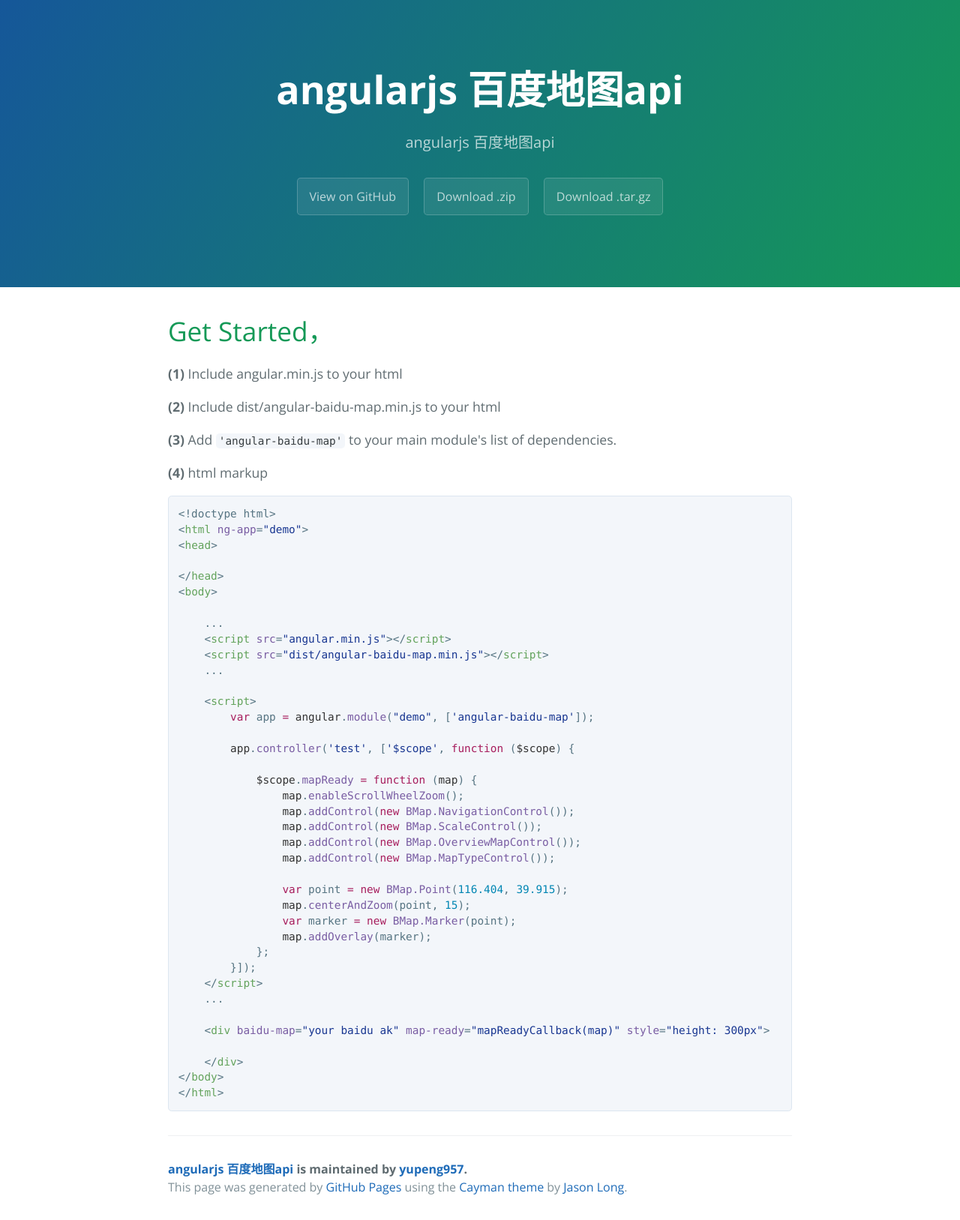
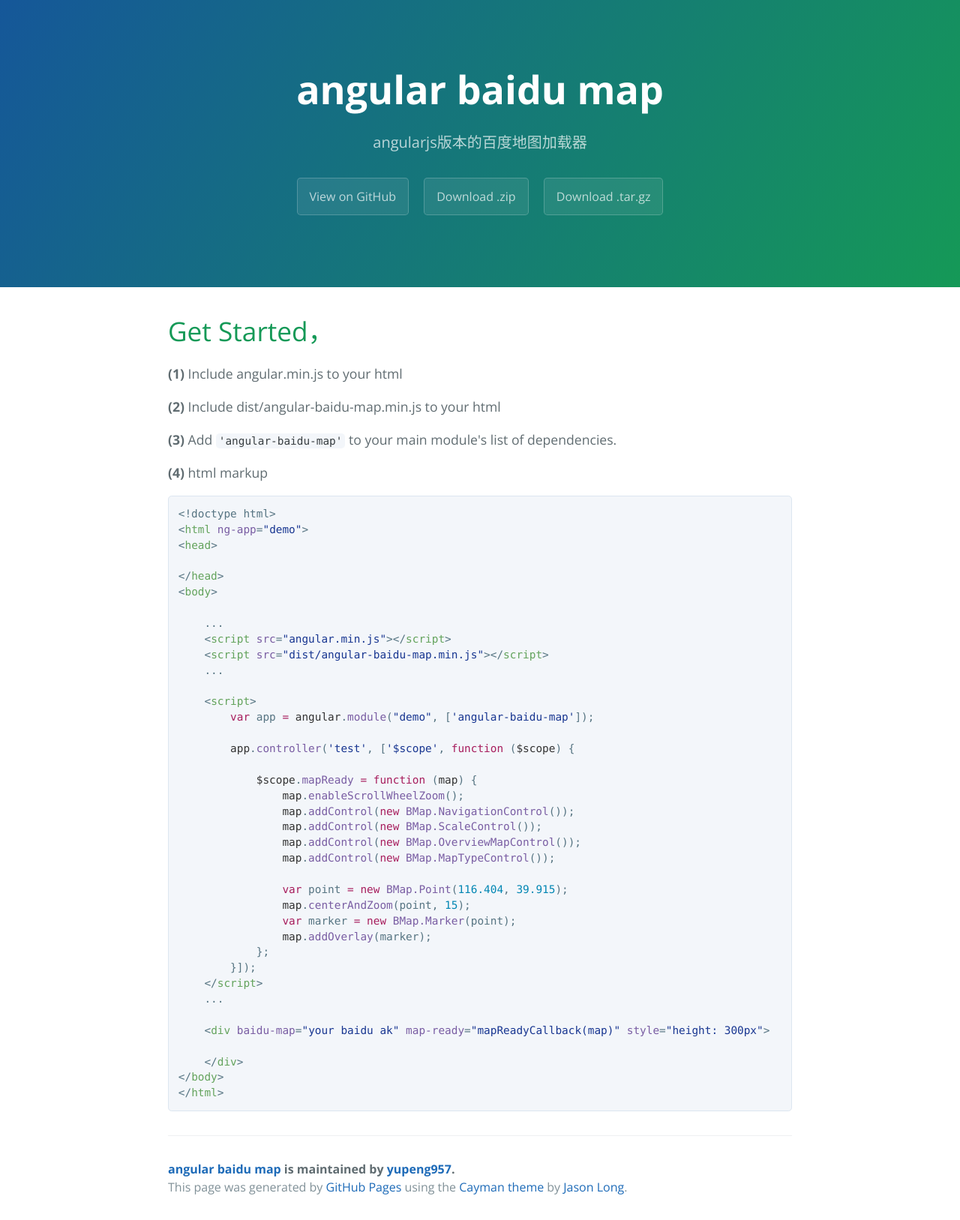
Before and after one commit to bmind55/angular-baidu-map, a plain HTML site: page index.html in a window 1280 px wide. Shown: the whole page at 75% size. Drawn offline with nearby package versions, Linux system fonts and the light colour scheme.

Commit message:
Create gh-pages branch via GitHub

```diff
--- a/index.html
+++ b/index.html
@@ -2,7 +2,7 @@
 <html lang="en-us">
   <head>
     <meta charset="UTF-8">
-    <title>angularjs 百度地图api by yupeng957</title>
+    <title>angular baidu map by yupeng957</title>
     <meta name="viewport" content="width=device-width, initial-scale=1">
     <link rel="stylesheet" type="text/css" href="stylesheets/normalize.css" media="screen">
     <link href='https://fonts.googleapis.com/css?family=Open+Sans:400,700' rel='stylesheet' type='text/css'>
@@ -11,8 +11,8 @@
   </head>
   <body>
     <section class="page-header">
-      <h1 class="project-name">angularjs 百度地图api</h1>
-      <h2 class="project-tagline">angularjs 百度地图api</h2>
+      <h1 class="project-name">angular baidu map</h1>
+      <h2 class="project-tagline">angularjs版本的百度地图加载器</h2>
       <a href="https://github.com/yupeng957/angular-baidu-map" class="btn">View on GitHub</a>
       <a href="https://github.com/yupeng957/angular-baidu-map/zipball/master" class="btn">Download .zip</a>
       <a href="https://github.com/yupeng957/angular-baidu-map/tarball/master" class="btn">Download .tar.gz</a>
@@ -70,7 +70,7 @@
 &lt;/<span class="pl-ent">html</span>&gt;</pre></div>
 
       <footer class="site-footer">
-        <span class="site-footer-owner"><a href="https://github.com/yupeng957/angular-baidu-map">angularjs 百度地图api</a> is maintained by <a href="https://github.com/yupeng957">yupeng957</a>.</span>
+        <span class="site-footer-owner"><a href="https://github.com/yupeng957/angular-baidu-map">angular baidu map</a> is maintained by <a href="https://github.com/yupeng957">yupeng957</a>.</span>
 
         <span class="site-footer-credits">This page was generated by <a href="https://pages.github.com">GitHub Pages</a> using the <a href="https://github.com/jasonlong/cayman-theme">Cayman theme</a> by <a href="https://twitter.com/jasonlong">Jason Long</a>.</span>
       </footer>
```
Also changed, not shown: params.json (+2 -2 lines).
